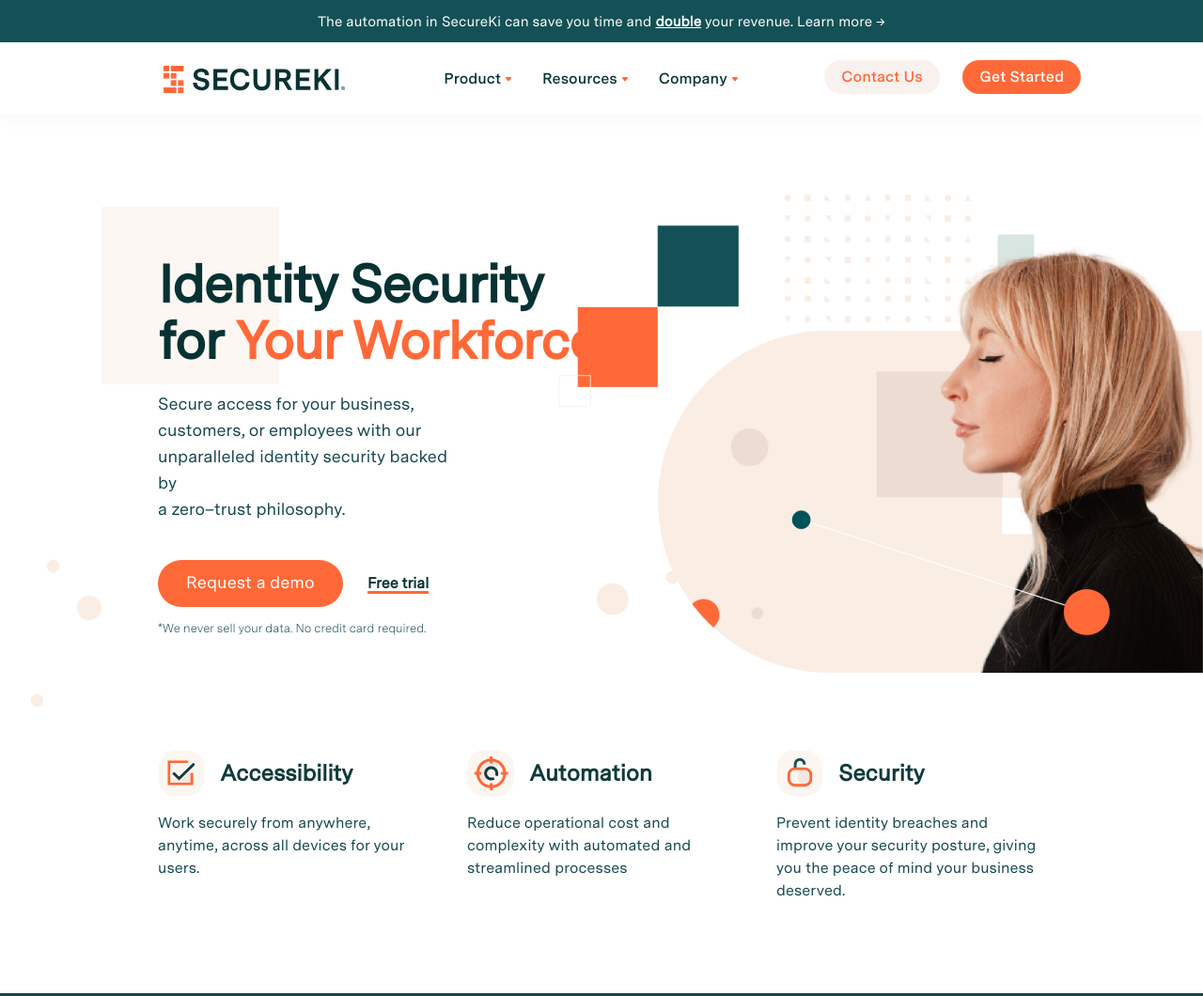
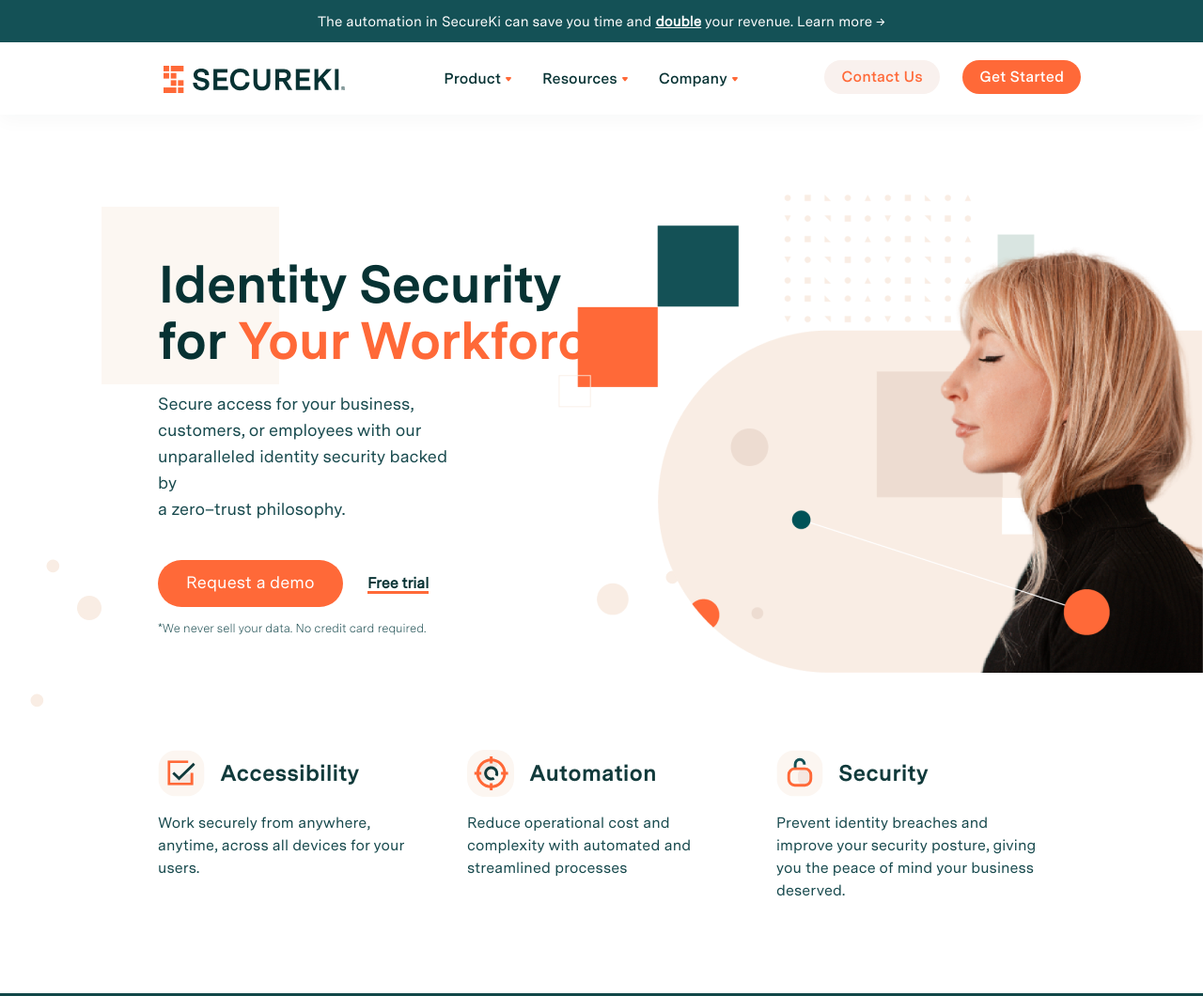
Before and after one commit to aquaMAX/secureki, a Gatsby site: page / in a window 1280 px wide. Shown: the top 1060 px of the page at 94% size. Built offline with nearby package versions, Linux system fonts and the light colour scheme; Gatsby itself is replaced by a stand-in of ours.

Commit message:
footer fix and bold font

```diff
--- a/src/components/body/DetailedOffer.js
+++ b/src/components/body/DetailedOffer.js
@@ -69,7 +69,7 @@ const StyledTitle = styled.div`
 
     margin-right: 0;
 
-    font-family: Messina Sans;
+    font-family: Messina Sans bold;
     font-style: normal;
     font-weight: bold;
     font-size: 2.5em;
--- a/src/components/body/DetailsWithPictures.js
+++ b/src/components/body/DetailsWithPictures.js
@@ -43,7 +43,7 @@ const StyledTitle = styled.div`
     width: 7.770833333333333em;
     margin-top: 0.5em;
     margin-bottom: 0.6875em;
-    font-family: Messina Sans;
+    font-family: Messina Sans bold;
     font-style: normal;
     font-weight: bold;
     font-size: 3em;
--- a/src/components/body/Footer.js
+++ b/src/components/body/Footer.js
@@ -30,7 +30,7 @@ const StyledCol = styled.div`
         font-size: 0.875em;
         line-height: 1.7142857142857142em;
         /* identical to box height, or 171% */
-        letter-spacing: 0.0371428571428571435em;
+        letter-spacing: 0.0201428571428571435em;
 
         color: #B5C1C2;
 
@@ -45,25 +45,25 @@ const StyledCol = styled.div`
 
     > h1 {
         /* First page */
-        font-family: Messina Sans;
+        font-family: Messina Sans book;
         font-style: regular;
-        font-weight: 400;
+        font-weight: 200;
         font-size: 1em;
         line-height: 1.5em;
         /* identical to box height, or 150% */
         letter-spacing: 0.0325em;
 
-        color: #B5C1C2;
+        color: #FFFFFF;
 }
 `
 
 const StyledUnderline = styled.div`
     /* Line 2 */
     width: 100%;
-    background: #E5E5E5;
-    color: #E5E5E5;
     opacity: 0.3;
-    border: 0.0625em solid #FFFFFF;
+    background: #073233;
+    border: 1px solid #FFFFFF;
+    border-width: 0.5px;
     transform: rotate(-0.05deg);
     margin-left: 10.4375em;
     margin-right: 10.4375em;
@@ -104,10 +104,11 @@ line-height: 1.4285714285714286em;
 /* identical to box height, or 143% */
 display: flex;
 
-color: #FFFFFF;
+color: #B5C1C2;
 
-opacity: 0.4;
+
 > p {
+    opacity: 0.8;
    padding-right: 10.4375em;
 }
 `
@@ -116,10 +117,13 @@ const StyledParagraph = styled.div`
     padding-left: 0.8571428571428571em;
     padding-right: 0.8571428571428571em;
     margin-left: auto;
+    opacity: 0.8;
 `
 
 const StyledRights = styled.div`
     padding-left: 14.6875em;
+    opacity: 1;
+    color: #B5C1C2;
 `
 
 const StyledImgCol = styled.div`
@@ -129,6 +133,8 @@ const StyledImgCol = styled.div`
 
 const StyledSocials = styled.img`
     margin-right: 0.75em;
+    color: #B5C1C2;
+    opacity: 0.8;
 `
 
 const Product = styled.div`
@@ -144,7 +150,7 @@ const Company = styled.div`
 `
 
 const Findus = styled.div`
-    margin-left: 7.625em;
+    margin-left: 7.525em;
 `
 
 export const Footer = () => {
--- a/src/components/body/GetStarted.js
+++ b/src/components/body/GetStarted.js
@@ -22,7 +22,7 @@ const StyledTitle = styled(Col)`
     > h1 {
         position: absolute;
 
-        font-family: Messina Sans;
+        font-family: Messina Sans bold;
         font-style: normal;
         font-weight: bold;
         font-size: 2.5em;
@@ -38,6 +38,7 @@ const StyledButton = styled(Button)`
     position: absolute;
     margin-left: 9em;
     padding: 0.5687em 1.425em 0.5687em 1.425em;
+    font-family: Messina Sans bold;
     font-size: 1.125em;
     font-weight: bold;
     transition: 0.3s;
@@ -52,6 +53,7 @@ const StyledSecondButton = styled(Button)`
     position: absolute;
     margin-right: 9.5em;
     padding: 0.6687em 1.525em 0.6687em 1.525em;
+    font-family: Messina Sans bold;
     font-size: 1.125em;
     font-weight: bold;
     transition: 0.3s;
--- a/src/components/body/SecondDetailedOffer.js
+++ b/src/components/body/SecondDetailedOffer.js
@@ -64,7 +64,7 @@ const StyledTitle = styled.div`
     margin-top: 0.5em;
     margin-bottom: 0.35em;
 
-    font-family: Messina Sans;
+    font-family: Messina Sans bold;
     font-style: normal;
     font-weight: bold;
     font-size: 2.5em;
--- a/src/components/body/Stories.js
+++ b/src/components/body/Stories.js
@@ -33,7 +33,7 @@ const StyledTitle = styled(Col)`
     > h1 {
         position: absolute;
 
-        font-family: Messina Sans;
+        font-family: Messina Sans bold;
         font-style: normal;
         font-weight: bold;
         font-size: 2.5em;
--- a/src/components/body/StoriesCard.js
+++ b/src/components/body/StoriesCard.js
@@ -44,7 +44,7 @@ const ImageContainer = styled.img`
 const TitleContainer = styled(Row)`
     width: 8.5em;
     height: 1.5em;
-    font-family: Messina Sans;
+    font-family: Messina Sans bold;
     font-style: normal;
     font-weight: bold;
     font-size: 1em;
--- a/src/components/body/ThreePrinciplesSection.js
+++ b/src/components/body/ThreePrinciplesSection.js
@@ -42,7 +42,7 @@ const StyledParagraph = styled(Row)`
 const StyledTitle = styled.div`
     position: static;
 
-    font-family: Messina Sans;
+    font-family: Messina Sans bold;
     font-style: normal;
     font-weight: bold;
     font-size: 1.5em;
--- a/src/components/body/article.js
+++ b/src/components/body/article.js
@@ -33,7 +33,7 @@
 const StyledTitle = styled.div`
         /* Medium length displa */
 
-    font-family: "Messina Sans";
+    font-family: "Messina Sans bold";
     font-style: normal;
     font-weight: bold;
     font-size: 3.5em;
--- a/src/fonts/typography.css
+++ b/src/fonts/typography.css
@@ -33,15 +33,14 @@
   src: url("MessinaSans-Regular.otf");
 }
 
+@font-face {
+  font-family: "Messina Sans book";
+  src: url("MessinaSans-Book.otf");
+}
 
 
-/*
 @font-face {
-    font-family: "Messina Sans";
-
+    font-family: "Messina Sans black";
+    font-weight: normal;
     src: url("MessinaSans-Black.otf");
   }
-
-
-
-*/
```
